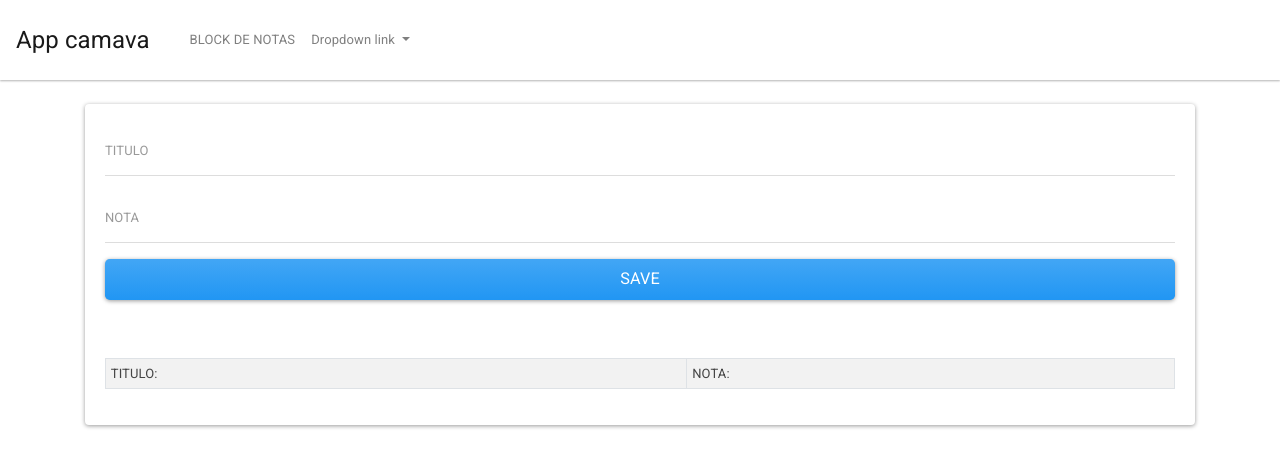
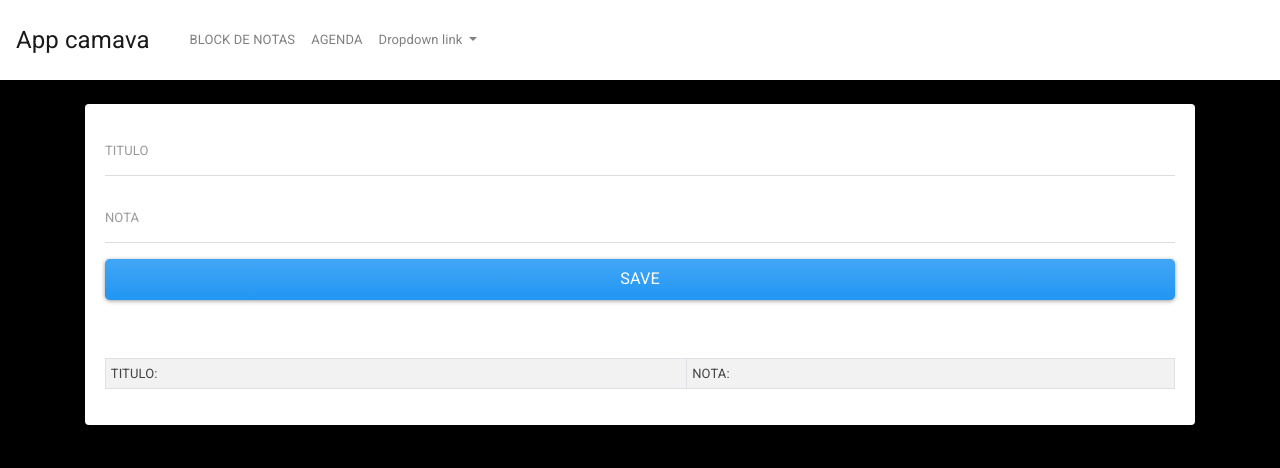
Before and after one commit to david2003camilo/appAgenda, a Flask app: page /block in a window 1280 px wide. Shown: the top 468 px of the page. Run offline with Flask 2, Linux system fonts and the light colour scheme; data that the repository does not hold is empty; some libraries are stand-ins or nearby versions.

Commit message:
se corrigio el error en los link layout,login

```diff
--- a/templates/layout.html
+++ b/templates/layout.html
@@ -4,7 +4,7 @@
     <meta charset="UTF-8">
     <meta name="viewport" content="width=device-width, initial-scale=1.0">
     <link rel="stylesheet" href="https://bootswatch.com/4/materia/bootstrap.min.css">
-    <lik rel="stylesheet" href="{{url_for('static', filename='css/style.css')}}">
+    <link rel="stylesheet" href="{{url_for('static', filename='css/style.css')}}">
     <title>index</title>
 </head>
 <body>
@@ -20,6 +20,9 @@
             </li>
             <li class="nav-item">
               <a class="nav-link" href="/block">BLOCK DE NOTAS</a>
+            </li>
+            <li class="nav-item">
+              <a class="nav-link" href="/index">AGENDA</a>
             </li>
             <li class="nav-item dropdown">
               <a class="nav-link dropdown-toggle" href="#" id="navbarDropdownMenuLink" role="button" data-toggle="dropdown" aria-haspopup="true" aria-expanded="false">
--- a/templates/login.html
+++ b/templates/login.html
@@ -3,7 +3,7 @@
 <head>
     <meta charset="UTF-8">
     <meta name="viewport" content="width=device-width, initial-scale=1.0">
-    <lik rel="stylesheet" href="{{url_for('static', filename='css/style.css')}}">
+    <link rel="stylesheet" href="{{url_for('static', filename='css/style.css')}}">
     <title>LOGIN</title>
 </head>
 <body>
```
